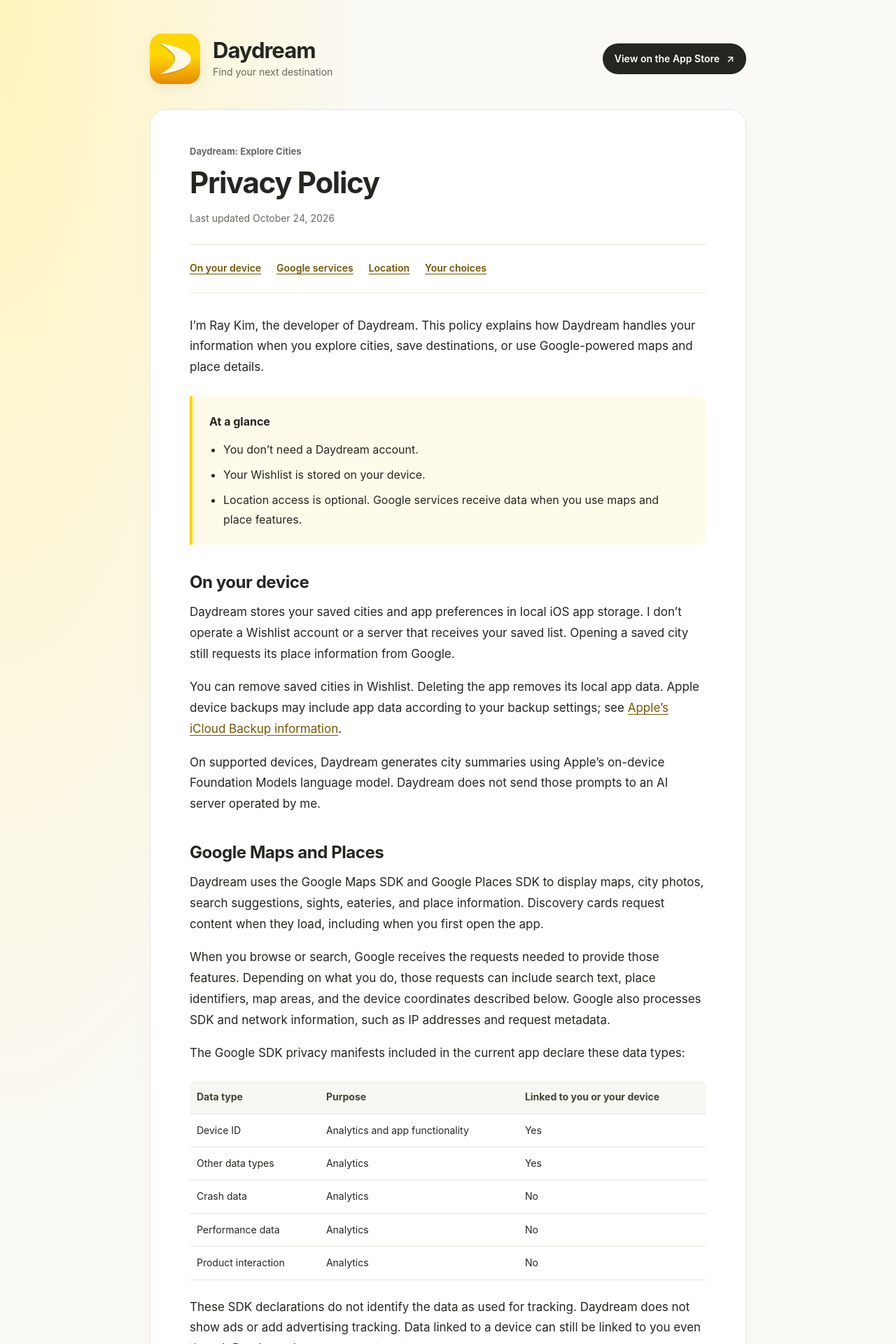
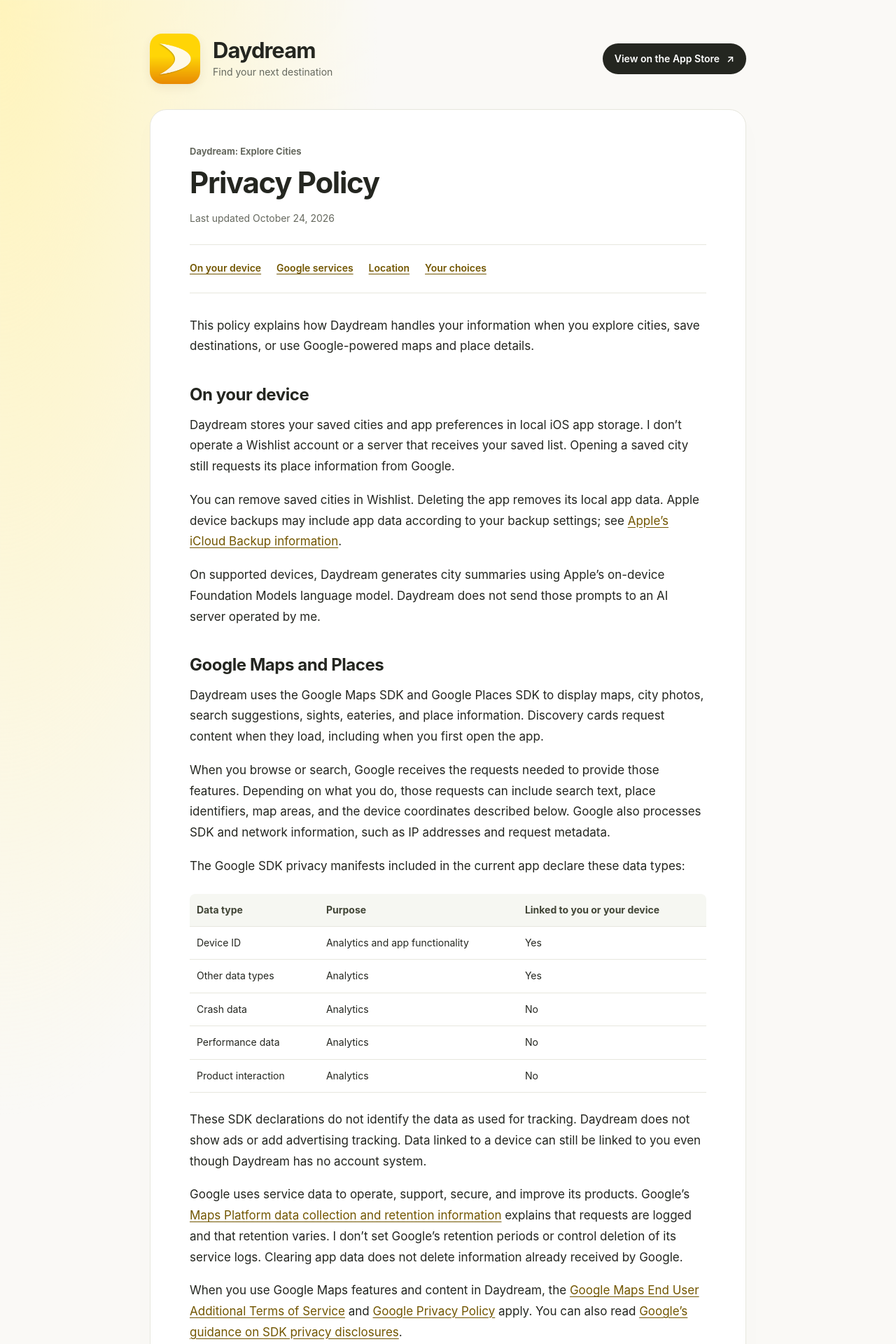
Before and after one commit to rckim77/Daydream-Site, a Jekyll site: the page built from index.md, in a window 1280 px wide. Shown: the top 1920 px of the page at 70% size. Built offline with Jekyll 4.4.1, drawn with Linux system fonts in a browser that asks for light colours.

Commit message:
Remove personal name and policy summary

```diff
--- a/_layouts/default.html
+++ b/_layouts/default.html
@@ -38,7 +38,7 @@
       </article>
     </main>
     <footer class="site-footer">
-      <span>© {{ 'now' | date: '%Y' }} Ray Kim</span>
+      <span>© {{ 'now' | date: '%Y' }}</span>
       <a href="mailto:daydreamiosapp@gmail.com">Contact me</a>
     </footer>
   </body>
--- a/assets/styles.css
+++ b/assets/styles.css
@@ -80,10 +80,6 @@ h1 { margin: 0; font-size: clamp(32px, 5vw, 42px); line-height: 1.2; letter-spac
 .policy-content h3 { margin: 24px 0 10px; font-size: 18px; }
 .policy-content ul { margin: 0 0 22px; padding-left: 24px; }
 .policy-content li { margin-bottom: 8px; }
-.policy-summary { margin: 26px 0 30px; padding: 22px 24px; border-left: 4px solid var(--gold); border-radius: 0 12px 12px 0; background: #fffbeb; }
-.policy-summary strong { font-size: 16px; }
-.policy-summary ul { margin: 10px 0 0; padding-left: 20px; font-size: 16px; }
-.policy-summary li:last-child { margin-bottom: 0; }
 table { width: 100%; margin: 24px 0; border-collapse: collapse; font-size: 14px; line-height: 1.6; }
 th, td { padding: 12px 10px; text-align: left; vertical-align: top; border-bottom: 1px solid var(--line); }
 th { color: #414536; background: #f6f7f2; font-weight: 650; }
@@ -99,7 +95,6 @@ th:last-child { border-radius: 0 8px 0 0; }
   .policy { margin-inline: 12px; padding: 30px 22px; border-radius: 18px; }
   .section-nav { gap: 0 20px; margin-bottom: 26px; }
   .policy-content h2 { font-size: 22px; }
-  .policy-summary { padding: 18px; }
   th, td { padding: 10px 6px; }
   .site-footer { padding: 24px 24px 36px; }
 }
--- a/index.md
+++ b/index.md
@@ -3,16 +3,7 @@ layout: default
 title: Privacy Policy
 ---
 
-I’m Ray Kim, the developer of Daydream. This policy explains how Daydream handles your information when you explore cities, save destinations, or use Google-powered maps and place details.
-
-<div class="policy-summary">
-  <strong>At a glance</strong>
-  <ul>
-    <li>You don’t need a Daydream account.</li>
-    <li>Your Wishlist is stored on your device.</li>
-    <li>Location access is optional. Google services receive data when you use maps and place features.</li>
-  </ul>
-</div>
+This policy explains how Daydream handles your information when you explore cities, save destinations, or use Google-powered maps and place details.
 
 ## On your device
 
```
